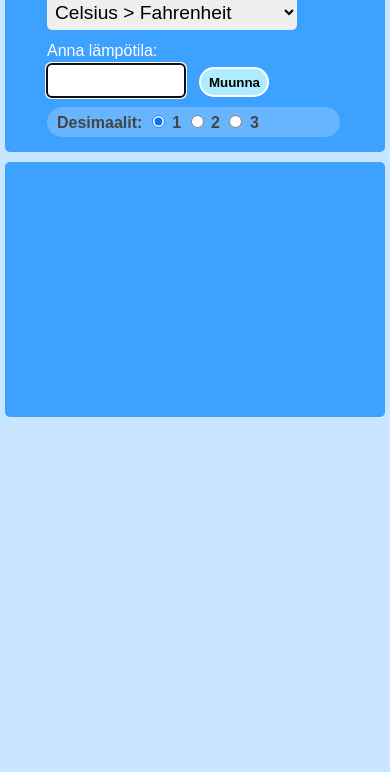
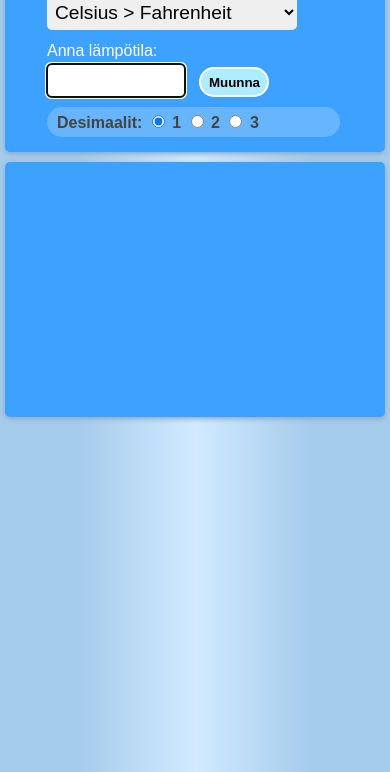
Before and after one commit to PeteK4/Lampotilamuunnin, a plain HTML site: page index.html in a window 390 px wide. Shown: the part 72-844 px from the top of the page. Drawn offline with Linux system fonts and the light colour scheme.

Commit message:
Muokattu

```diff
--- a/stl.css
+++ b/stl.css
@@ -3,7 +3,7 @@
 }
 
 body {
-  background-color: #c8e6ff;
+  background-image: linear-gradient(90deg, #a5cbeb  20%, #d1eaff, #a5cbeb 80%);
   font-family: Arial, sans-serif;
   max-width: 500px;
   margin: auto;
@@ -83,12 +83,14 @@ button:hover {
   background-color: var(--boxit);
   padding: 5px 0px 2cap 0px;
   border-radius: 55px;
+  box-shadow: 0px 10px 10px #8caac2;
 }
 
 /* Lämpötilojen tulostus */
 #tulosruutu {
   line-height: 1.2em;
   background-color: var(--boxit);
+  box-shadow: 0px 10px 10px #8caac2;
   border-radius: 55px;
   padding-top: 15px;
   margin-top: 20px;
@@ -112,6 +114,7 @@ button:hover {
 
   #tulosruutu {
     border-radius: 15px;
+    box-shadow: 0px 2px 5px #8caac2;
   }
 
   #desimaalit {
@@ -135,12 +138,15 @@ button:hover {
   .boxi {
     padding: 5px;
     border-radius: 5px;
+    box-shadow: 0px 2px 5px #8caac2;
   }
 
   #tulosruutu {
+
     border-radius: 5px;
     margin-top: 10px;
     height: 240px;
+    box-shadow: 0px 2px 5px #8caac2;
   }
 
   #desimaalit {
```
